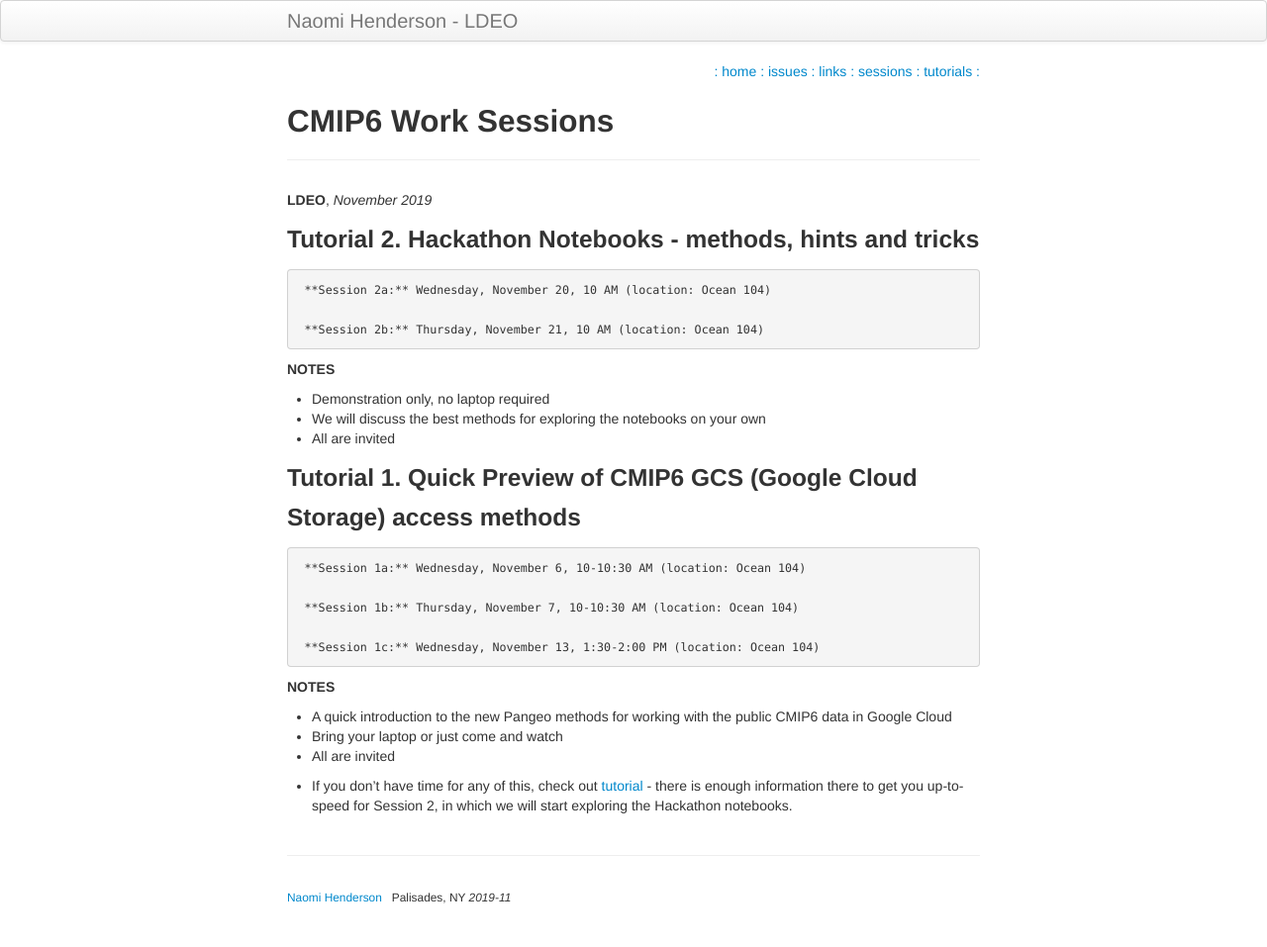
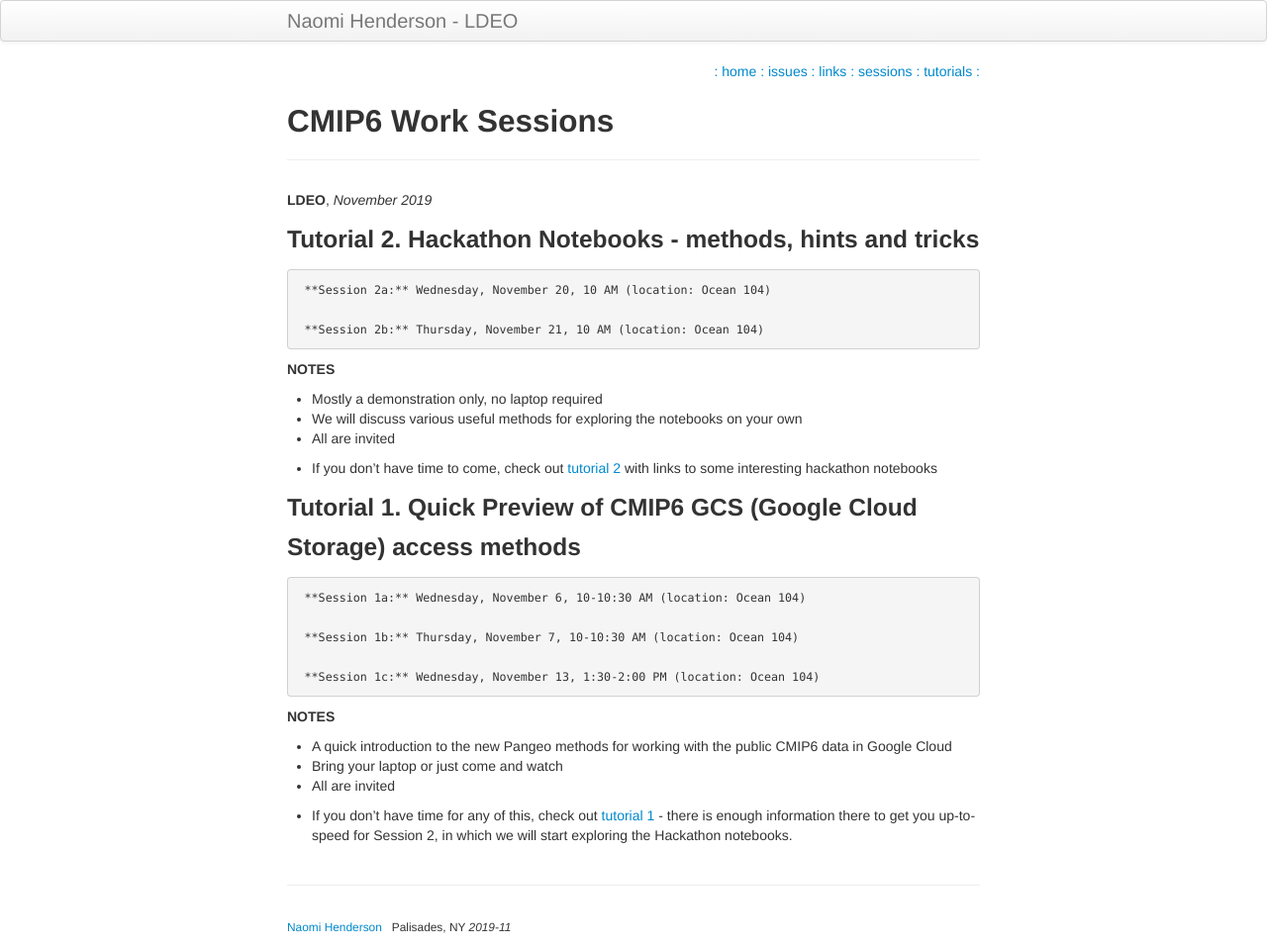
Before and after one commit to naomi-henderson/naomi-henderson.github.io, a Jekyll site: the page built from pages/sessions.md, in a window 1280 px wide. Shown: the whole page at 99% size. Built offline with Jekyll 4.4.1, drawn with Linux system fonts in a browser that asks for light colours; before the commit the page ends 927 px from its top, so only the background shows below that.

Commit message:
update tutorial 2 info

```diff
--- a/pages/sessions.md
+++ b/pages/sessions.md
@@ -15,9 +15,11 @@ description: Brief meetings at Lamont to get you started with various chores
 
 **NOTES**
 
-- Demonstration only, no laptop required
-- We will discuss the best methods for exploring the notebooks on your own
+- Mostly a demonstration only, no laptop required
+- We will discuss various useful methods for exploring the notebooks on your own
 - All are invited
+
+- If you don't have time to come, check out [tutorial 2](https://naomi-henderson.github.io/pages/tutorial2.html) with links to some interesting hackathon notebooks
 
 ###  Tutorial 1. Quick Preview of CMIP6 GCS (Google Cloud Storage) access methods
 
@@ -34,4 +36,4 @@ description: Brief meetings at Lamont to get you started with various chores
 - Bring your laptop or just come and watch
 - All are invited
 
-- If you don't have time for any of this, check out [tutorial](https://naomi-henderson.github.io/pages/tutorial1.html) - there is enough information there to get you up-to-speed for Session 2, in which we will start exploring the Hackathon notebooks.
+- If you don't have time for any of this, check out [tutorial 1](https://naomi-henderson.github.io/pages/tutorial1.html) - there is enough information there to get you up-to-speed for Session 2, in which we will start exploring the Hackathon notebooks.
```
